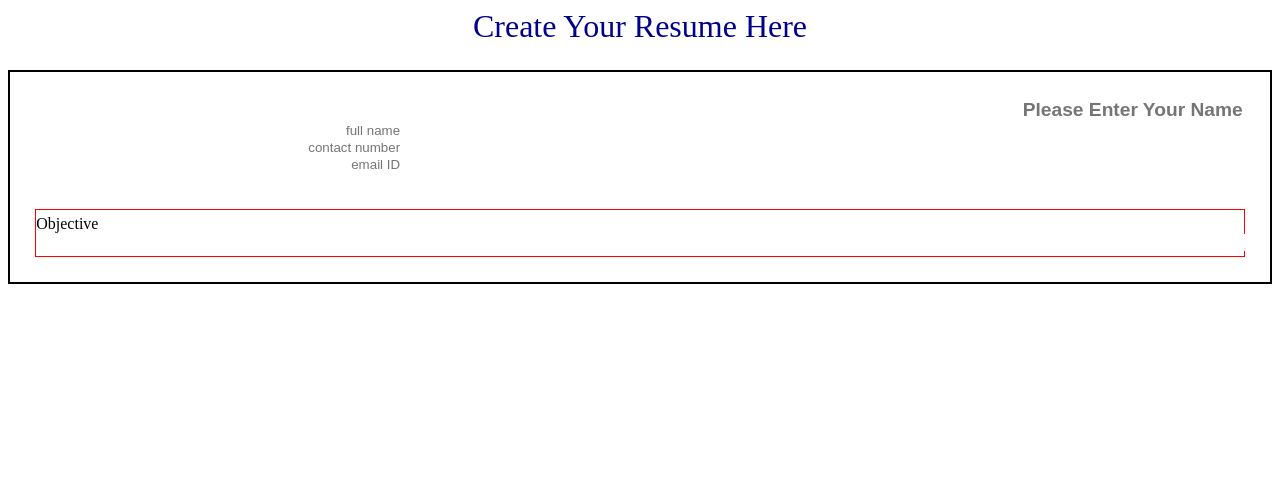
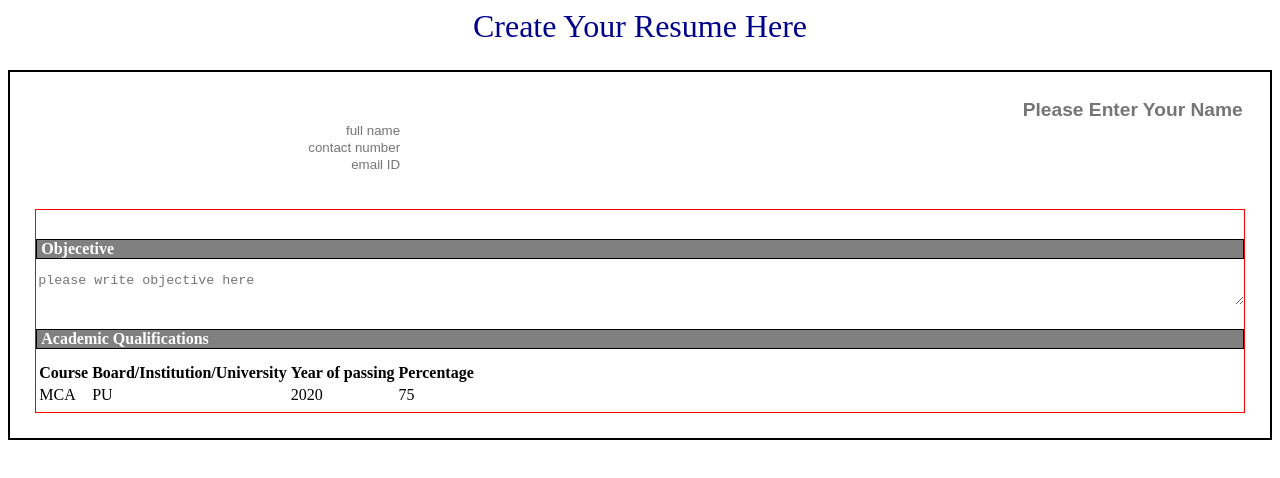
Before and after one commit to Gursimran-Singh-dcsa/resumeTemplate, a React (Create React App) app: page / in a window 1280 px wide. Shown: the top 478 px of the page. Built offline with nearby package versions, Linux system fonts and the light colour scheme.

Commit message:
Add  bio fields objective and academic

```diff
--- a/public/index.css
+++ b/public/index.css
@@ -63,8 +63,26 @@ body{
   cursor: pointer;
 }
 .textarea{
-  width: 100%;
+  max-width: inherit;
   border: inherit;
   border:none;
   outline: none;
+  resize: vertical;
 }
+
+.covering {
+  display: flex;
+  flex-direction: column;
+}
+.fieldheading {
+  border: 1px solid black;
+  color: white;
+  background-color: grey;
+  font-weight: bolder;
+  padding-left: 4px;
+  margin-top: 2%;
+  margin-bottom: 1%;
+}
+.fieldheading >textarea {
+  padding: 5px;
+}
--- a/src/Modular.js
+++ b/src/Modular.js
@@ -6,74 +6,87 @@ const Simple = (props) => {
     e.persist();
     e.target.style.height = 'auto';
     e.target.style.height = e.target.scrollHeight + 'px';
-    props.setBioFields((prevBioField) => {
-      let newdata = [];
-      prevBioField.forEach((item, index) => {
-        if(item.name == e.target.name) {
-          console.log(item.name);
-          item.value = e.target.value;
-        }
-        newdata.push(item);
-      })
-      console.log(newdata);
-      return newdata;
+    props.onChange({
+      ...props.info, value:e.target.value
     })
   }
   return(
-    <div>
-      <div className="fieldheading">{props.item.name}</div>
-      <input className="textarea" name={props.item.name} onChange={simpleHandler} value={props.item.value} />
+    <div className="covering">
+      <div className="fieldheading">{props.info.name}</div>
+      <textarea className="textarea" name={props.info.name} onChange={simpleHandler} value={props.info.value} placeholder={'please write objective here'} />
     </div>
   )
 }
+
+const GetTable = (props) => {
+  return(
+    <table>
+      <thead>
+        <tr>
+          {props.headings.map(element => {
+            return (<th key={element}>{element}</th>)
+          })}
+        </tr>
+      </thead>
+      <tbody>
+        {props.rows.map(element => {
+          return(<tr key={element}>
+            {element.map(item => {
+              return <td key={item}>{item}</td>
+            })}
+          </tr>)
+        })}
+      </tbody>
+    </table>
+  )
+}
+
+const Tabular = (props) => {
+  return (
+    <div>
+      <div className="fieldheading">{props.info.name}</div>
+      <GetTable rows={(props.info.value)} headings={props.info.headings}/>
+      {/* <span>new column</span> */}
+      {/* <div>new row</div> */}
+    </div>
+  )
+}
+
 const Modular = () => {
-  const [BioFields, setBioFields] = useState([
-    {
-      id: 1,
-      name: "Objective",
-      type: "simple",
+  const [objective, setObjective] = useState({
+    name: "Objecetive",
     value: ""
-    },
-    {
-      id: 2,
-      name: "Academic Qualification",
+  });
+
+  const [academic, setAcedemic] = useState({
+    name: "Academic Qualifications",
     type: "Tabular",
     headings: ['Course', 'Board/Institution/University', 'Year of passing', 'Percentage'],
-      value: []
-    },
-    {
-      id: 3,
+    value: [['MCA', 'PU', '2020', '75']]
+  })
+
+  const [experince, setExperice] = useState({
     name: "Work Experince",
     type: "repeatable",
     value: []
-    },
-    {
-      id: 4,
+  })
+
+  const [strength, setStrength] = useState({
     name: "Strength",
     type: "repeatable",
     value: []
-    },
-    {
-      id: 5,
+  })
+
+  const [skills, setSkills] = useState({
     name: "Skills",
     type: "repeatable",
     value: []
-    }
-  ])
+  })
 
-  const Element = () => {
-    return BioFields.map((item, index) => {
-      if ('simple' == item.type) {
-        return(
-          <Simple item={item} setBioFields={setBioFields} key={item.id}/>
-        )
-      }
-      return (<div key={item.id}></div>)
-    })
-  }
   return (
     <div className="modular">
-      <Element key={1}/>
+      <Simple info={objective} onChange={setObjective}/>
+      <Tabular info={academic} onChange={setAcedemic}/>
     </div>
   )
 }
```
Lines whose indentation alone changed are shown as unchanged.
